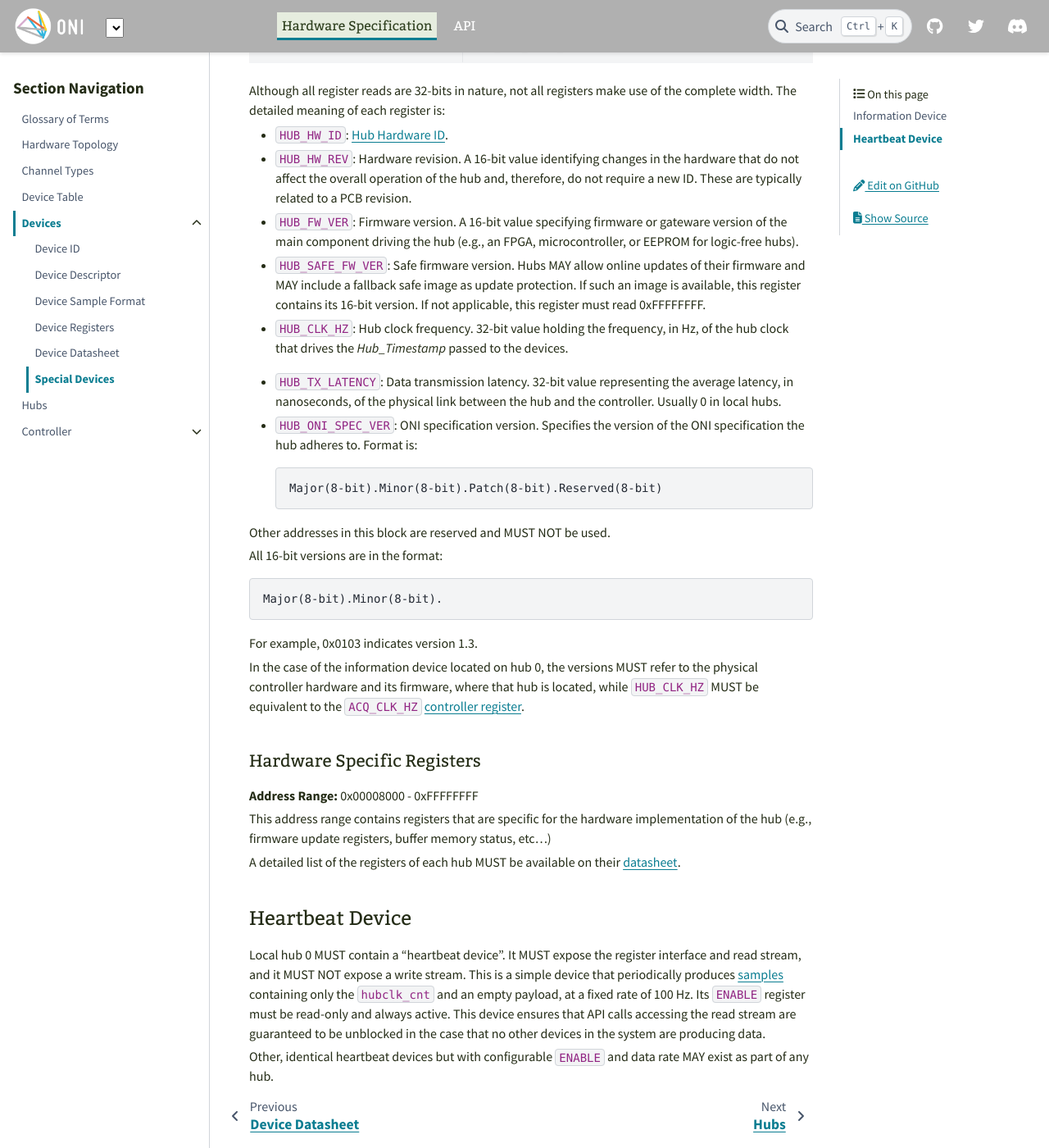
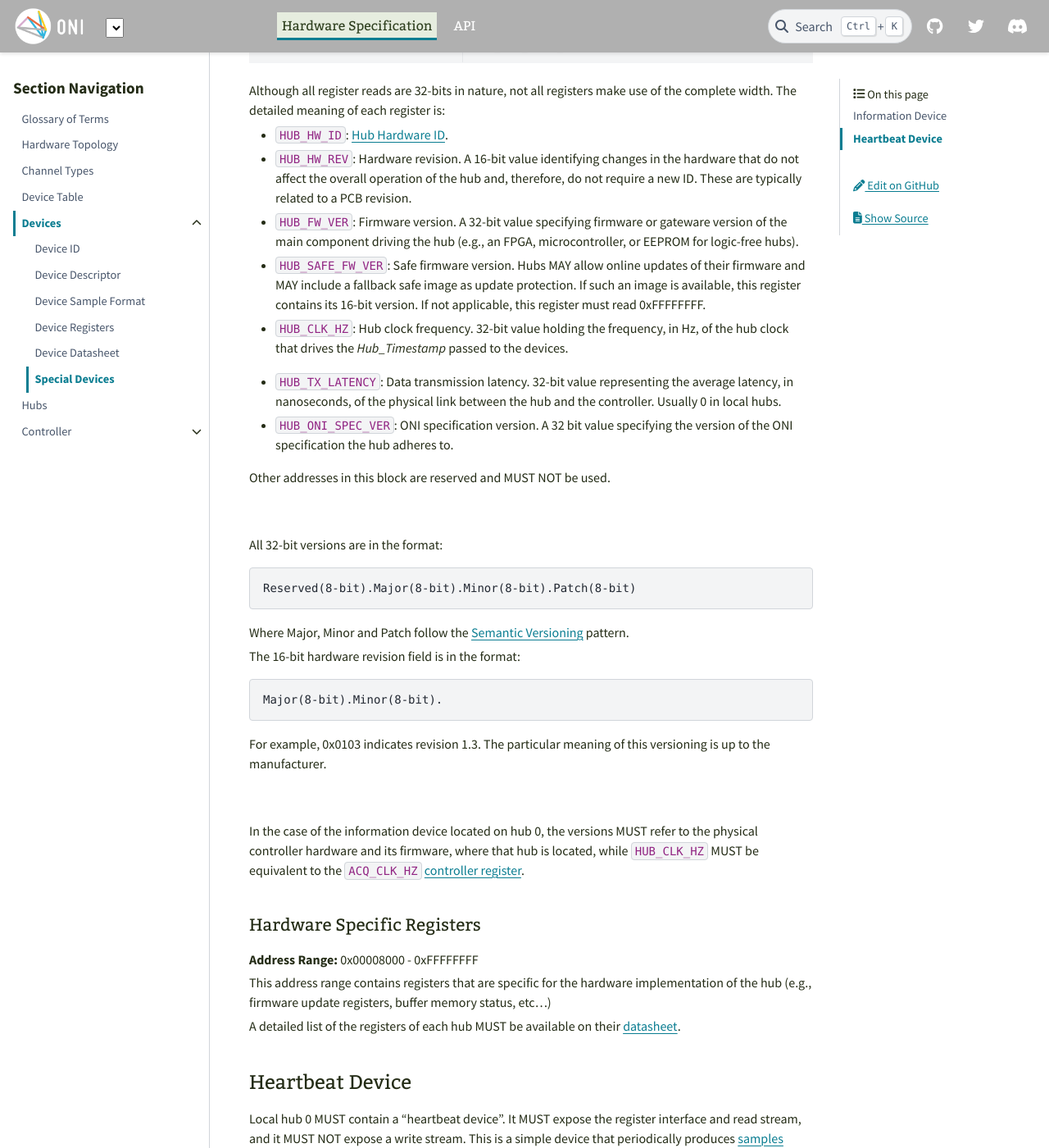
Before and after one commit to open-ephys/ONI, a Sphinx documentation site: the page built from source/hw-spec/devices/special.rst, in a window 1280 px wide and 1400 px high, scrolled down 973 px. Shown: the whole window at 82% size. Built offline with Sphinx 7.4.7 and the PyData theme 0.15.4, drawn with Linux system fonts in a browser that asks for light colours.

Commit message:
Update hub versionings for semver use

```diff
--- a/source/hw-spec/devices/special.rst
+++ b/source/hw-spec/devices/special.rst
@@ -53,7 +53,7 @@ the complete width. The detailed meaning of each register is:
   hardware that do not affect the overall operation of the hub and, therefore,
   do not require a new ID. These are typically related to a PCB revision.
 
-- ``HUB_FW_VER``: Firmware version. A 16-bit value specifying firmware or
+- ``HUB_FW_VER``: Firmware version. A 32-bit value specifying firmware or
   gateware version of the main component driving the hub (e.g., an FPGA,
   microcontroller, or EEPROM for logic-free hubs).
 
@@ -71,22 +71,32 @@ the complete width. The detailed meaning of each register is:
   average latency, in nanoseconds, of the physical link between the hub and the
   controller. Usually 0 in local hubs.
 
-- ``HUB_ONI_SPEC_VER``: ONI specification version. Specifies the version of the
-  ONI specification the hub adheres to. Format is:
-
-  ::
-
-    Major(8-bit).Minor(8-bit).Patch(8-bit).Reserved(8-bit)
+- ``HUB_ONI_SPEC_VER``: ONI specification version. A 32 bit value specifying the
+  version of the ONI specification the hub adheres to.
 
 Other addresses in this block are reserved and MUST NOT be used.
 
-All 16-bit versions are in the format:
+|
+
+All 32-bit versions are in the format:
+
+::
+
+  Reserved(8-bit).Major(8-bit).Minor(8-bit).Patch(8-bit)
+
+Where Major, Minor and Patch follow the `Semantic Versioning <https://semver.org/>`_
+pattern.
+
+The 16-bit hardware revision field is in the format:
 
 ::
 
   Major(8-bit).Minor(8-bit).
 
-For example, 0x0103 indicates version 1.3.
+For example, 0x0103 indicates revision 1.3. The particular meaning of this versioning
+is up to the manufacturer.
+
+|
 
 In the case of the information device located on hub 0, the versions MUST refer
 to the physical controller hardware and its firmware, where that hub is located,
```
